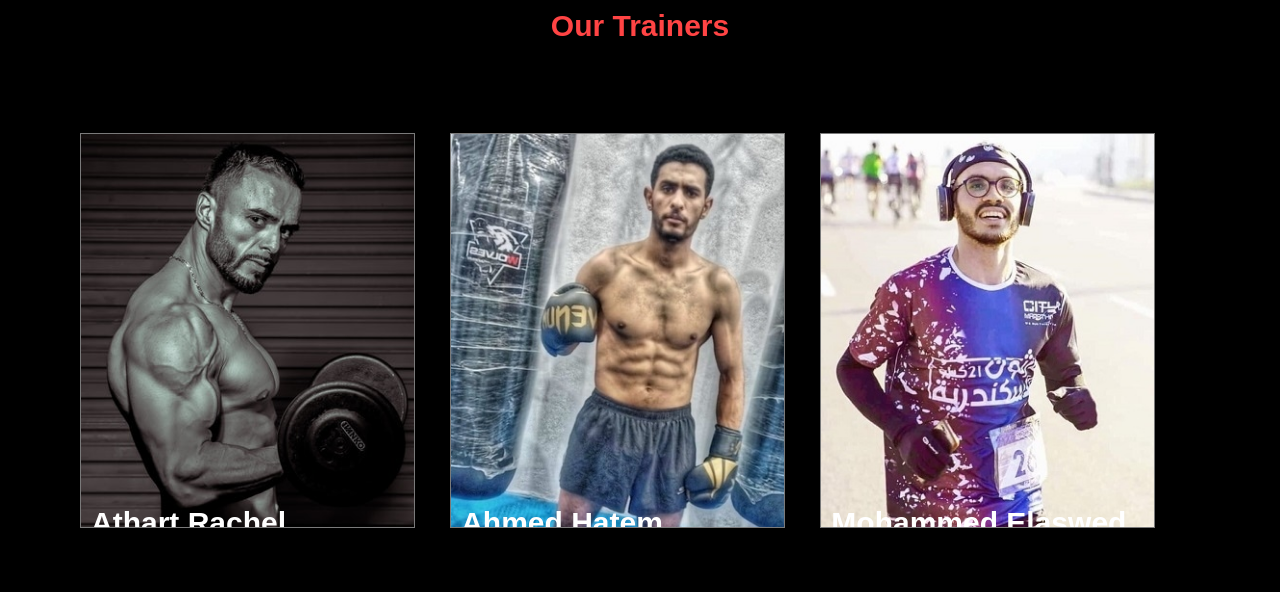
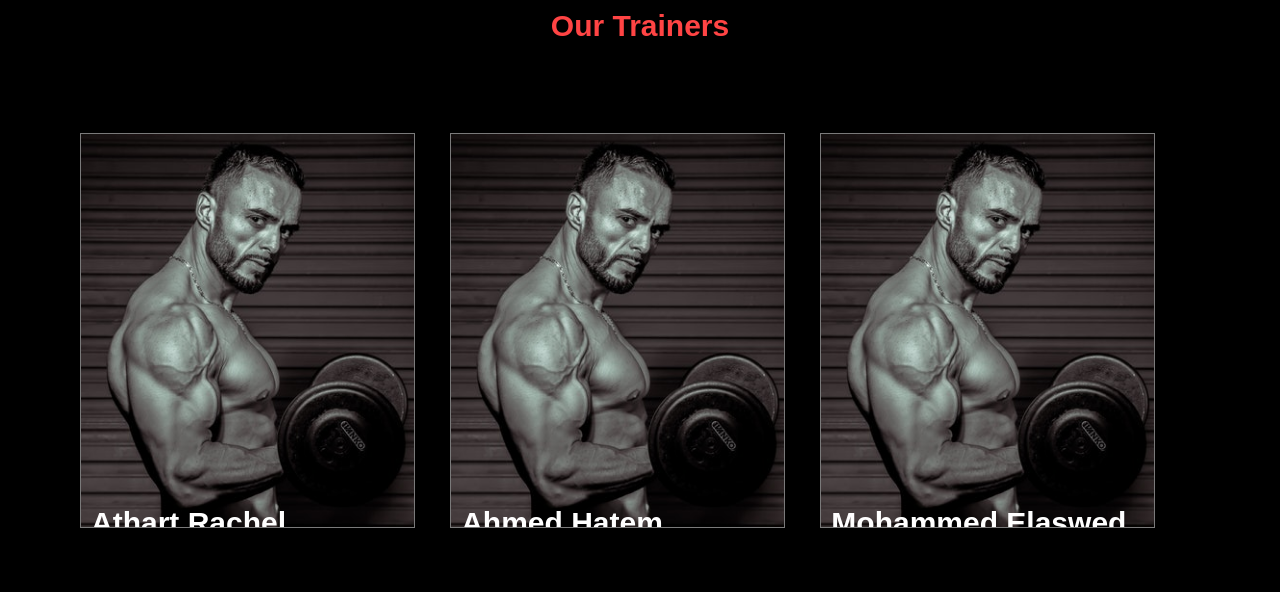
Before and after one commit to karim-moftah/ECE-124C, a plain HTML site: page index.html in a window 1280 px wide. Shown: the part 2800-3392 px from the top of the page. Drawn offline with Linux system fonts and the light colour scheme.

Commit message:
Update index.html

```diff
--- a/index.html
+++ b/index.html
@@ -229,7 +229,7 @@
 
 
              <div class="tra2">
-              <img src="c2.jpg" />
+              <img src="c5.jpg" />
              <div class="details2" style="color:#FFF;">
                   <div class="over">
            <!--      <div class="over"></div>     -->
@@ -250,7 +250,7 @@
           </div>
 
              <div class="tra3">
-              <img src="c1.jpg" />
+              <img src="c5.jpg" />
              <div class="details3" style="color:#FFF;">
                   <div class="over">
                   <h3>Mohammed Elaswed</h3>
```
